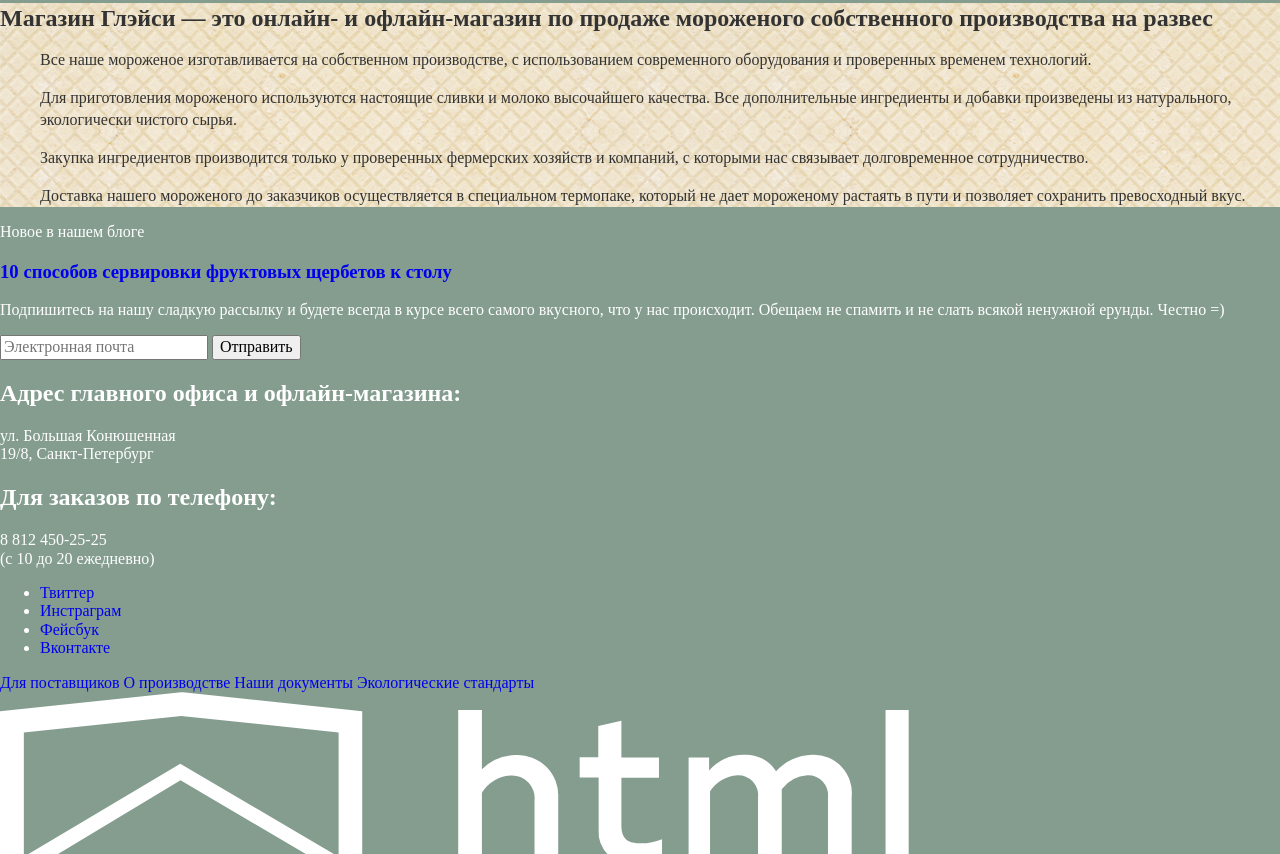
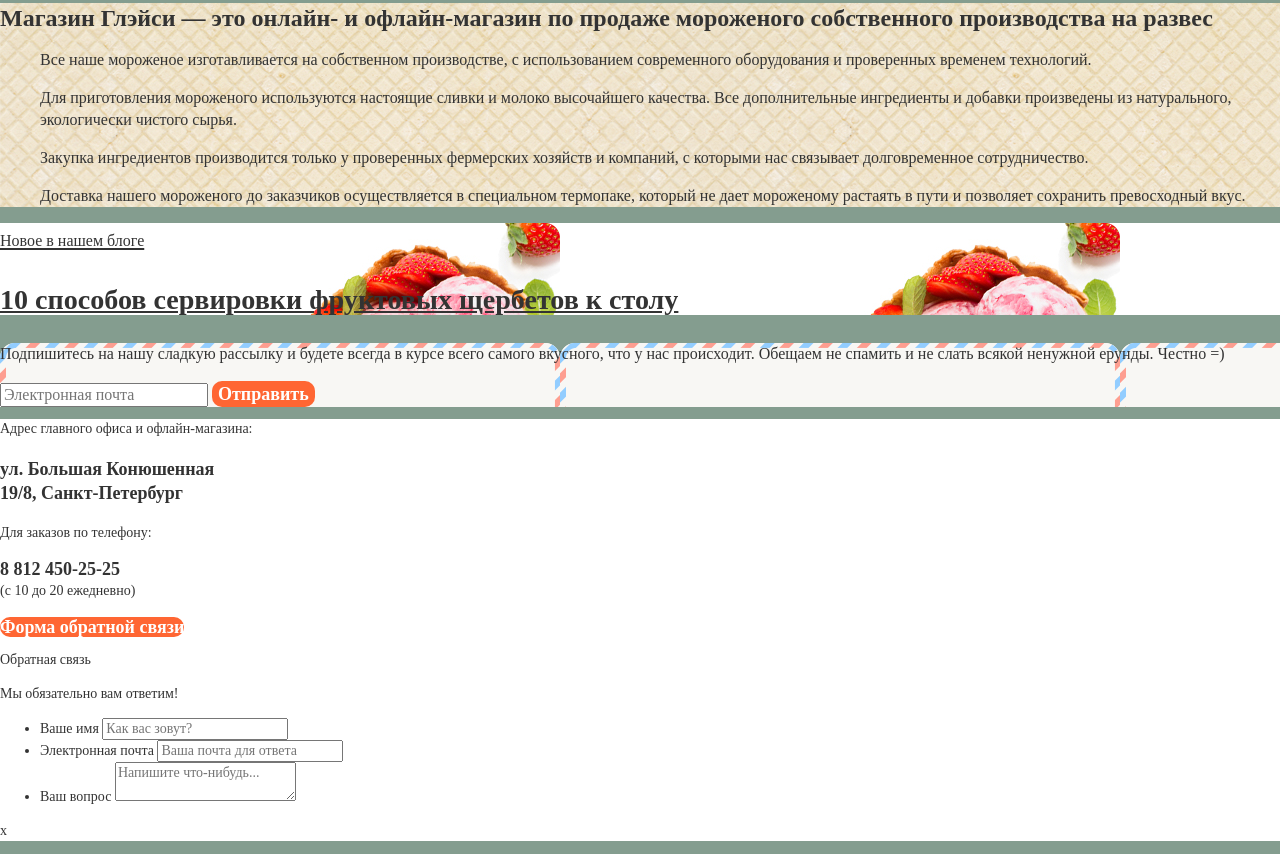
Before and after one commit to Ecehuh67/991329-gllacy-25, a plain HTML site: page index.html in a window 1280 px wide. Shown: the part 3170-4024 px from the top of the page. Drawn offline with Linux system fonts and the light colour scheme.

Commit message:
add into css main page

```diff
--- a/css/style.css
+++ b/css/style.css
@@ -14,6 +14,11 @@ body {
 
 a {
     text-decoration: none;
+}
+
+.button:hover,
+.button:focus {
+    background-color: #ff9966;
 }
 
 .main-logo {
@@ -122,3 +127,83 @@ a {
 .main-description-advantages {
     list-style: none;
 }
+
+.recipe span{
+    font-size: 16px;
+    line-weight: 22px;
+    font-weight: 500;
+    color: #333333;
+}
+
+.recipe {
+    font-size: 24px;
+    line-height: 30px;
+    font-weight: 700;
+    color: #333333;
+    text-decoration: underline;
+
+    background-color: #849d8f;
+    background-image: url("../img/strawberry.jpg");
+}
+
+.recipe a {
+    color:inherit;
+}
+
+.subscribe {
+    font-size: 16px;
+    line-height: 22px;
+    font-weight: 400;
+    color: #333333;
+
+    background-color: #849d8f;
+    background-image: url("../img/subscribe-form.png");
+}
+
+.button {
+    font-size: 18px;
+    line-height: 24px;
+    font-weight: 700;
+    color: #ffffff;
+
+    background-color: #ff6633;
+    border: none;
+    border-radius: 10px;
+}
+
+.contacts {
+    font-size: 14px;
+    line-height: 20px;
+    font-weight: 400;
+    color: #333333;
+
+    background-color: #ffffff;
+}
+
+.contacts h2 {
+    font: inherit;
+    color: inherit;
+}
+
+.contacts a {
+    font-size: 18px;
+    line-height: 24px;
+    font-weight: 700;
+    color: #ffffff;
+
+    background-color: #ff6633;
+    border-radius: 10px;
+}
+
+.contacts a:hover,
+.contacts a:focus {
+    background-color: #ff9966;
+}
+
+.adress,
+.contact-number {
+    font-size: 18px;
+    line-height: 24px;
+    font-weight: 700;
+    color: inherit;
+}
--- a/index.html
+++ b/index.html
@@ -185,13 +185,13 @@
         <form class="subscribe">
             <p>Подпишитесь на нашу сладкую рассылку и будете всегда в курсе всего самого вкусного, что у нас происходит. Обещаем не спамить и не слать всякой ненужной ерунды. Честно =) </p>
             <input type="email" name="email" placeholder="Электронная почта">
-            <button type="submit" name="send-email">Отправить</button>
+            <button class="button" type="submit" name="send-email">Отправить</button>
         </form>
         <!--Здесь будет карта проезда-->
         <!--Плашка адреса-->
-        <section>
-            <h2 class="visually-hidden">Адрес главного офиса и офлайн-магазина:</h2>
-            <p>
+        <section class="contacts">
+            <h2 >Адрес главного офиса и офлайн-магазина:</h2>
+            <p class="adress">
                 ул. Большая Конюшенная<br>
                  19/8, Санкт-Петербург
             </p>
@@ -201,6 +201,32 @@
                 <span class="contact-number">8 812 450-25-25</span><br>
                 <span class="available-time">(с 10 до 20 ежедневно)</span>
             </p>
+            <a href="#">Форма обратной связи</a>
+                <!--Обратная связь-->
+                <div class="comments">
+                    <form action="https://echo.htmlacademy.ru" class="feedback" method="post">
+                        <h2 class="visually-hidden">Обратная связь</h2>
+                        <p>Мы обязательно вам ответим!</p>
+                        <ul class="comments-fields">
+                            <li>
+                                <label class="visually-hidden">Ваше имя
+                                <input type="text" name="first-name" placeholder="Как вас зовут?">
+                                </label>
+                            </li>
+                            <li>
+                                <label class="visually-hidden">Электронная почта
+                                <input type="text" name="email-for-call" placeholder="Ваша почта для ответа">
+                                </label>
+                            </li>
+                            <li>
+                                <label class="visually-hidden">Ваш вопрос
+                                <textarea placeholder="Напишите что-нибудь..."></textarea>
+                                </label>
+                            </li>
+                        </ul>
+                        <span class="modal-close">x</span>
+                    </form>
+                </div>
         </section>
     </main>
     <footer class="main-footer">
@@ -234,8 +260,8 @@
         </div>
     </footer>
     <!--Обратная связь-->
-    <section class="comments">
-        <form action="#" class="feedback" method="post">
+    <div class="comments">
+        <form action="https://echo.htmlacademy.ru" class="feedback" method="post">
             <h2 class="visually-hidden">Обратная связь</h2>
             <p>Мы обязательно вам ответим!</p>
             <ul class="comments-fields">
@@ -257,6 +283,6 @@
             </ul>
             <span class="modal-close">x</span>
         </form>
-    </section>
+    </div>
   </body>
 </html>
```
